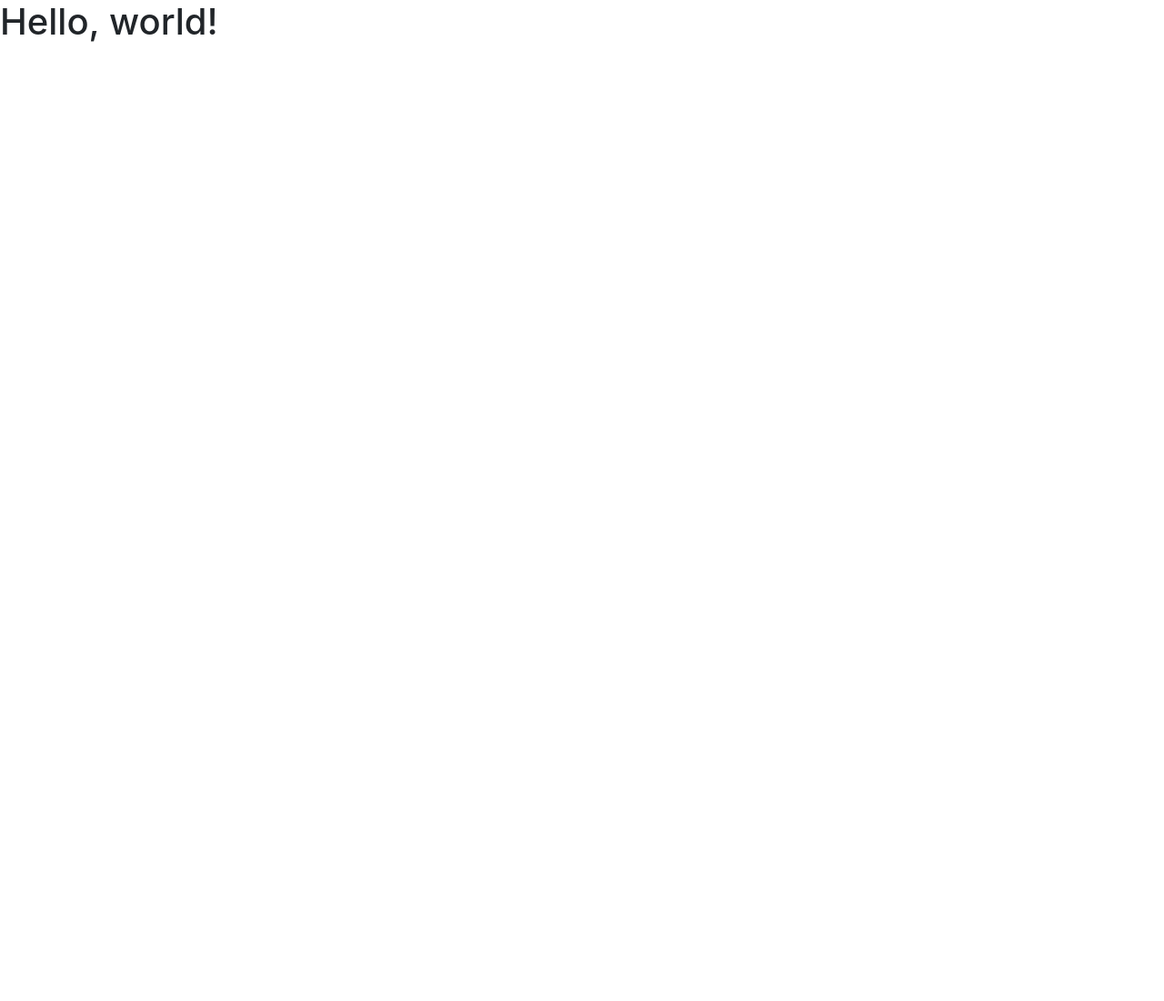
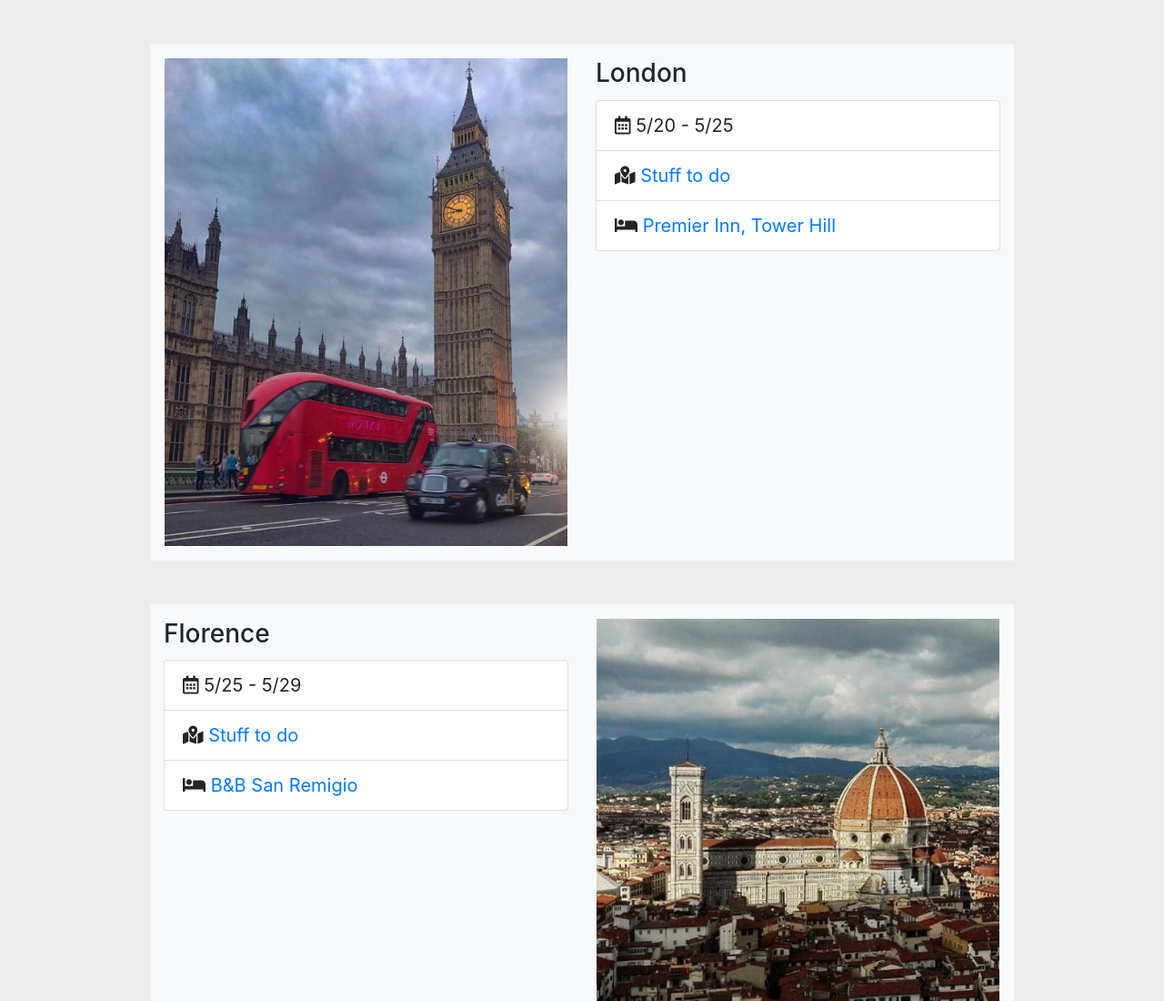
Before and after one commit to adams141/adams141.github.io, a plain HTML site: page eu2020.html in a window 1280 px wide. Shown: the top 1100 px of the page at 91% size. Before the commit the page ends 800 px from the top, so only its background shows below. Drawn offline with nearby package versions, Linux system fonts and the light colour scheme.

Commit message:
added details and images

```diff
--- a/eu2020.html
+++ b/eu2020.html
@@ -5,11 +5,78 @@
     <meta name="viewport" content="width=device-width, initial-scale=1, shrink-to-fit=no">
 
     <link rel="stylesheet" href="https://stackpath.bootstrapcdn.com/bootstrap/4.1.3/css/bootstrap.min.css" integrity="sha384-MCw98/SFnGE8fJT3GXwEOngsV7Zt27NXFoaoApmYm81iuXoPkFOJwJ8ERdknLPMO" crossorigin="anonymous">
-
+    <link rel="stylesheet" href="https://use.fontawesome.com/releases/v5.2.0/css/all.css" integrity="sha384-hWVjflwFxL6sNzntih27bfxkr27PmbbK/iSvJ+a4+0owXq79v+lsFkW54bOGbiDQ" crossorigin="anonymous">
+    <style>
+      body {
+        font-size: 20px;
+        font-weight: 400;
+        line-height: 1.5;
+      }
+    </style>
     <title>EU 2020</title>
   </head>
-  <body>
-    <h1>Hello, world!</h1>
+  <body class="table-active">
+
+    <div class="container">
+
+      <div class="row my-5">
+          <div class="col-md-5 offset-1 p-3 bg-light">
+            <img class="img-fluid" src="img/london4.jpg" />
+          </div>
+          <div class="col-md-5 py-3 bg-light">
+            <h3 class="card-title">London</h3>
+            <ul class="list-group">
+              <li class="list-group-item"><i class="far fa-calendar-alt"></i> 5/20 - 5/25</li>
+              <li class="list-group-item"><i class="fas fa-map-marked-alt"></i> <a href="https://wanderlog.com/plan/etycphdmdrfcyslg/london">Stuff to do</a></li>
+              <li class="list-group-item"><i class="fas fa-bed"></i> <a href="https://www.premierinn.com/gb/en/hotels/england/greater-london/london/london-city-tower-hill.html">Premier Inn, Tower Hill</a></li>
+            </ul>
+          </div>
+      </div>
+
+      <div class="row my-5">
+        <div class="col-md-5 offset-1 py-3 bg-light">
+          <h3 class="card-title">Florence</h3>
+          <ul class="list-group">
+            <li class="list-group-item"><i class="far fa-calendar-alt"></i> 5/25 - 5/29</li>
+            <li class="list-group-item"><i class="fas fa-map-marked-alt"></i> <a href="https://wanderlog.com/plan/fishfwedziuxeobj/florence">Stuff to do</a></li>
+            <li class="list-group-item"><i class="fas fa-bed"></i> <a href="http://www.sanremigiofirenze.it/en">B&B San Remigio</a></li>
+          </ul>
+        </div>
+        <div class="col-md-5 p-3 bg-light">
+          <img class="img-fluid" src="img/florence1.jpg" />
+        </div>
+      </div>
+
+
+      <div class="row my-5">
+        <div class="col-md-5 offset-1 p-3 bg-light">
+          <img class="img-fluid" src="img/cinque1.jpg" />
+        </div>
+        <div class="col-md-5 py-3 bg-light">
+          <h3 class="card-title">Cinque Terre</h3>
+          <ul class="list-group">
+            <li class="list-group-item"><i class="far fa-calendar-alt"></i> 5/28?</li>
+            <li class="list-group-item"><i class="fas fa-map-marked-alt"></i> <a href="https://wanderlog.com/plan/pazmuvysavspobxc/cinque-terre">Stuff to do</a></li>
+          </ul>
+        </div>
+      </div>
+
+
+      <div class="row my-5">
+        <div class="col-md-5 offset-1 py-3 bg-light">
+          <h3 class="card-title">Rome</h3>
+          <ul class="list-group">
+            <li class="list-group-item"><i class="far fa-calendar-alt"></i> 5/29 - 6/2</li>
+            <li class="list-group-item"><i class="fas fa-map-marked-alt"></i> <a href="https://wanderlog.com/plan/dpuuxzsryzoqmdxx/rome">Stuff to do</a></li>
+            <li class="list-group-item"><i class="fas fa-bed"></i> <a href="http://www.trasteverecolorsrelais.it/en">Trastevere Colors</a></li>
+          </ul>
+        </div>
+        <div class="col-md-5 p-3 bg-light">
+          <img class="img-fluid" src="img/rome2.jpg" />
+        </div>
+      </div>
+  </div>
+
 
 
     <script src="https://code.jquery.com/jquery-3.3.1.slim.min.js" integrity="sha384-q8i/X+965DzO0rT7abK41JStQIAqVgRVzpbzo5smXKp4YfRvH+8abtTE1Pi6jizo" crossorigin="anonymous"></script>
```
Also changed, not shown: img/cinque1.jpg (added), img/florence1.jpg (added), img/london4.jpg (added), img/rome2.jpg (added).
